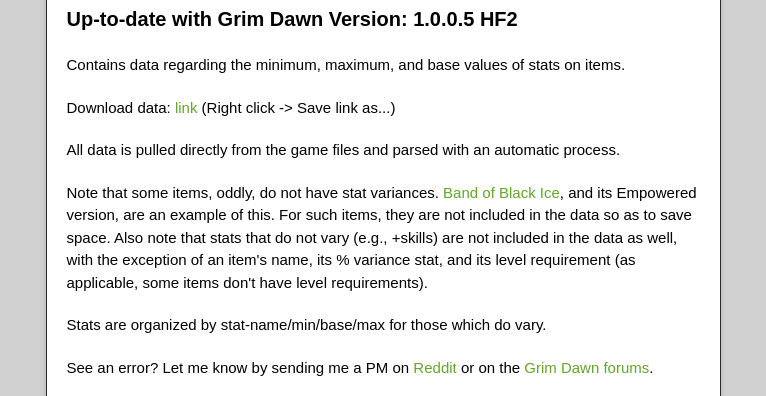
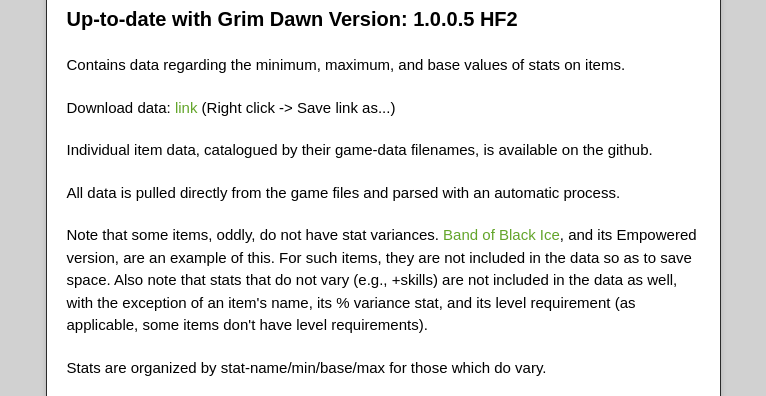
Before and after one commit to ssauvageau-/GD_MinMax, a plain HTML site: page index.html in a window 1280 px wide. Shown: the part 356-752 px from the top of the page, without its empty margins (257-1023 px from the left). Drawn offline with nearby package versions, Linux system fonts and the light colour scheme.

Commit message:
Update index.html

```diff
--- a/index.html
+++ b/index.html
@@ -46,6 +46,8 @@
 
 <p>Download data: <a href="https://github.com/ssauvageau-/GD_MinMax/raw/master/minmax.csv">link</a> (Right click -&gt; Save link as...)</p>
 
+<p>Individual item data, catalogued by their game-data filenames, is available on the github.</p>
+
 <p>All data is pulled directly from the game files and parsed with an automatic process.</p>
 
 <p>Note that some items, oddly, do not have stat variances. <a href="http://gracefuldusk.appspot.com/items/4225-Band-of-Black-Ice">Band of Black Ice</a>, and its Empowered version, are an example of this.  For such items, they are not included in the data so as to save space. Also note that stats that do not vary (e.g., +skills) are not included in the data as well, with the exception of an item's name, its % variance stat, and its level requirement (as applicable, some items don't have level requirements).</p>
```
